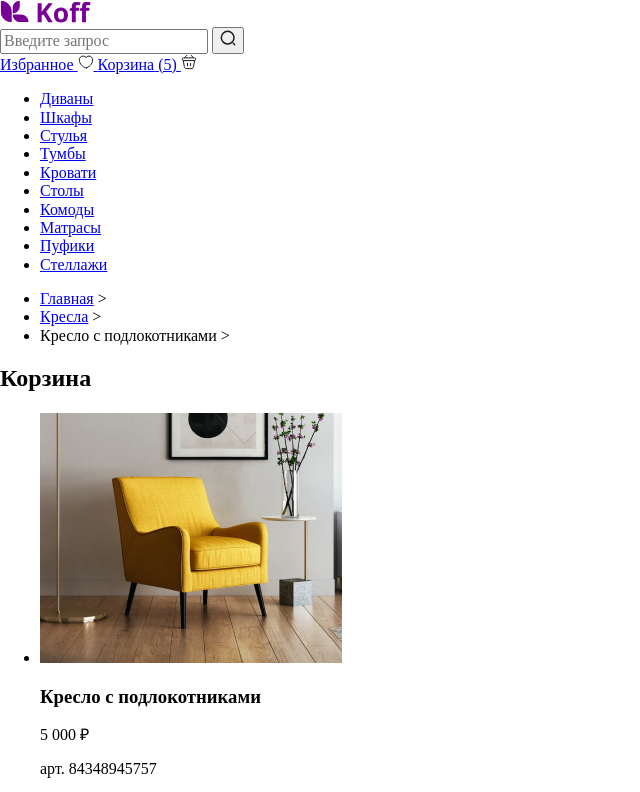
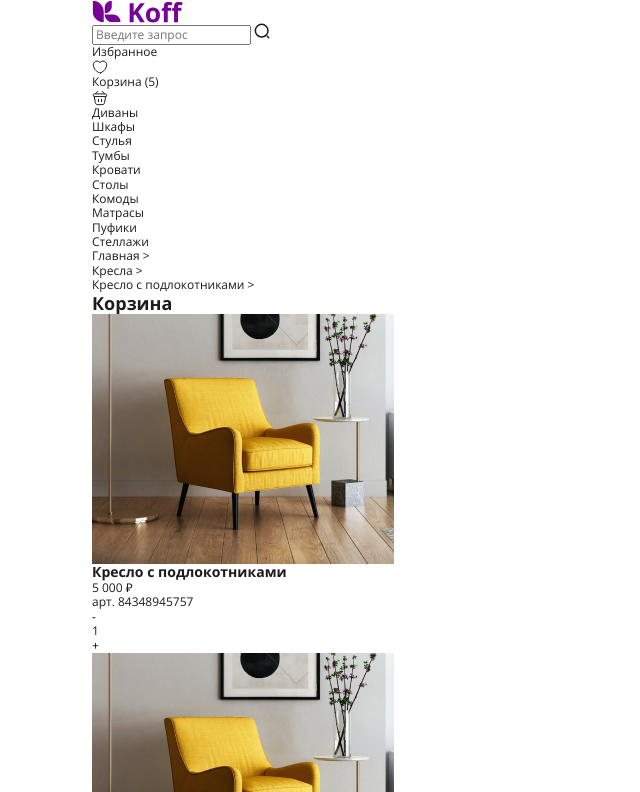
Before and after one commit to IngaZh-web/koff-shop, a website built with Vite: page index.html in a window 1280 px wide. Shown: the top 792 px of the page, without its empty margins (0-640 px from the left). Built offline with nearby package versions, Linux system fonts and the light colour scheme; files whose address does not match are found by name.

Commit message:
add index.html

```diff
--- a/index.html
+++ b/index.html
@@ -3,6 +3,9 @@
   <head>
     <meta charset="UTF-8" >
     <link rel="icon" type="image/svg+xml" href="/vite.svg">
+	<link rel="preload" href="/fonts/public/fonts/open-sans-v36-cyrillic_latin-regular.woff2" as="font" type="font/woff2" crossorigin>
+	<link rel="preload" href="/public/fonts/open-sans-v36-cyrillic_latin-700.woff2" as="font" type="font/woff2" crossorigin>
+	<link rel="preload" href="/public/fonts/inter-v13-cyrillic_latin-regular.woff2" as="font" type="font/woff2" crossorigin>
     <meta name="viewport" content="width=device-width, initial-scale=1.0">
     <title>Vite App</title>
 	<script type="module" src="/main.js"></script>
@@ -444,6 +447,7 @@
 
 
 			<div class="block__order__info">
+				<div class="container">
 				<div class="order-info-price">
 					<h3 class="order-info">Заказ успешно размещен</h3>
 					<p class="order-price">20&nbsp;000&nbsp;₽</p>
@@ -485,7 +489,7 @@
 					</div>
 				</div>
 			</div>
-
+		</div>
 
 		</main>
 
--- a/style.scss
+++ b/style.scss
@@ -1,7 +1,2 @@
-.footer__container {
-	background-color: black;
-}
-
-.footer__developer-item {
-	color: #fff;
-}
+@import "styles/fonts";
+@import "styles/default";
--- /dev/null
+++ b/styles/default.scss
@@ -0,0 +1,104 @@
+html {
+	position: relative;
+	box-sizing: border-box;
+  }
+
+  *,
+  *::before,
+  *::after {
+	box-sizing: inherit;
+  }
+
+  body {
+	position: relative;
+	overflow-x: hidden;
+	min-width: 320px;
+	min-height: 100vh;
+	font-family: "Open Sans", sans-serif;
+	-webkit-font-smoothing: antialiased;
+	-moz-osx-font-smoothing: grayscale;
+	text-rendering: optimizeLegibility;
+	-webkit-tap-highlight-color: rgba(0, 0, 0, 0);
+	-webkit-tap-highlight-color: transparent;
+	font-size: 12px;
+	line-height: 1.2;
+	color: #1c1c1c;
+	background-color: #fff;
+	display: flex;
+	flex-direction: column;
+  }
+
+  main {
+	flex-wrap: 1;
+  }
+
+
+  img,
+  svg {
+	display: block;
+	max-width: 100%;
+	height: auto;
+  }
+
+  svg {
+	max-height: 100%;
+  }
+
+
+  button {
+	padding: 0;
+	cursor: pointer;
+	border: none;
+	background-color: transparent;
+  }
+
+  a {
+	text-decoration: none;
+	color: inherit;
+  }
+
+  ul {
+	list-style: none;
+	padding: 0;
+	margin: 0;
+  }
+
+  h1,
+  h2,
+  h3,
+  p,
+  figure,
+  fieldset {
+	margin: 0;
+  }
+
+  .visually-hidden {
+	position: fixed;
+	transform: scale(0);
+  }
+
+
+  /*
+  Пример контейнера
+
+  Если контейнер 1180px по макету,
+  то для max-width прибавляем паддинги 30px*2,
+  в итоге 1240px
+  Чтобы контент не прижимался к краям экрана
+  */
+
+  .container {
+	max-width: 1440px;
+	padding: 0 16px;
+	margin: 0 auto;
+
+	@media (min-width: 580px) {
+		padding: 0 29px;
+	}
+	@media (min-width: 820px) {
+		padding: 0 43px;
+	}
+	@media (min-width: 1120px) {
+		padding: 0 92px;
+	}
+  }
--- /dev/null
+++ b/styles/fonts.scss
@@ -0,0 +1,21 @@
+@font-face {
+	font-display: swap;
+	font-family: "Open Sans";
+	font-style: normal;
+	font-weight: 400;
+	src: url("/public/fonts/open-sans-v36-cyrillic_latin-regular.woff2") format("woff2");
+}
+@font-face {
+	font-display: swap;
+	font-family: "Inter";
+	font-style: normal;
+	font-weight: 400;
+	src: url("/public/fonts/inter-v13-cyrillic_latin-regular.woff2") format("woff2");
+}
+@font-face {
+	font-display: swap;
+	font-family: "Open Sans";
+	font-style: normal;
+	font-weight: 700;
+	src: url("/public/fonts/open-sans-v36-cyrillic_latin-700.woff2") format("woff2");
+}
```
Also changed, not shown: public/fonts/inter-v13-cyrillic_latin-regular.woff2 (added), public/fonts/open-sans-v36-cyrillic_latin-700.woff2 (added), public/fonts/open-sans-v36-cyrillic_latin-regular.woff2 (added).
